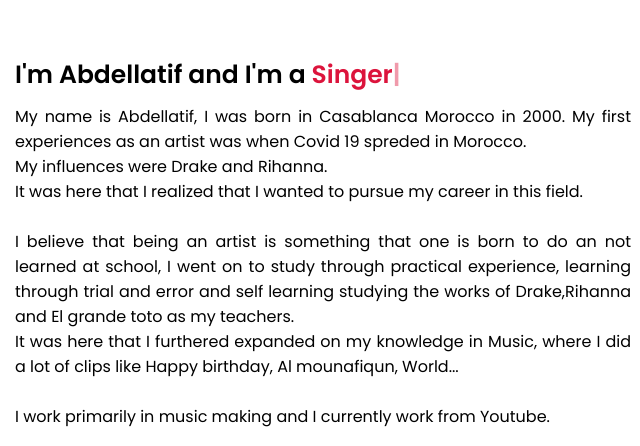
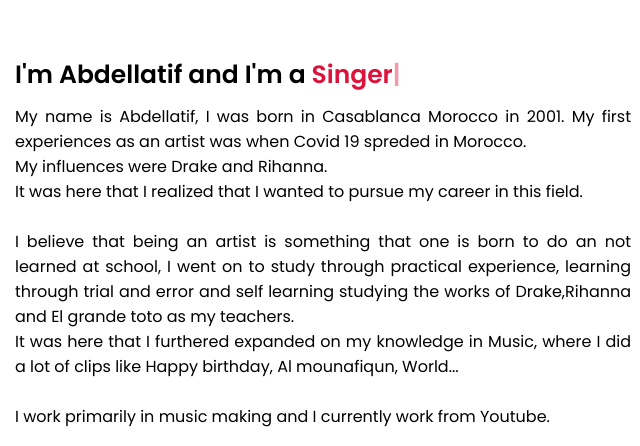
Before and after one commit to Ayoub-EDAHLOULI/TeamBersy, a plain HTML site: page index.html in a window 1280 px wide. Shown: the part 970-1416 px from the top of the page, 569-1209 px from the left. Drawn offline with nearby package versions, Linux system fonts and the light colour scheme.

Commit message:
Update index.html

```diff
--- a/index.html
+++ b/index.html
@@ -57,7 +57,7 @@
                 <div class="column right">
                     <div class="text">I'm Abdellatif and I'm a <span class="typing-2"></span></div>
                     <p>
-                       My name is Abdellatif, I was born in Casablanca Morocco in 2000. My first experiences as an artist was when Covid 19 spreded in Morocco.
+                       My name is Abdellatif, I was born in Casablanca Morocco in 2001. My first experiences as an artist was when Covid 19 spreded in Morocco.
                        <br>
                        My influences were Drake and Rihanna.
                        <br>
```
